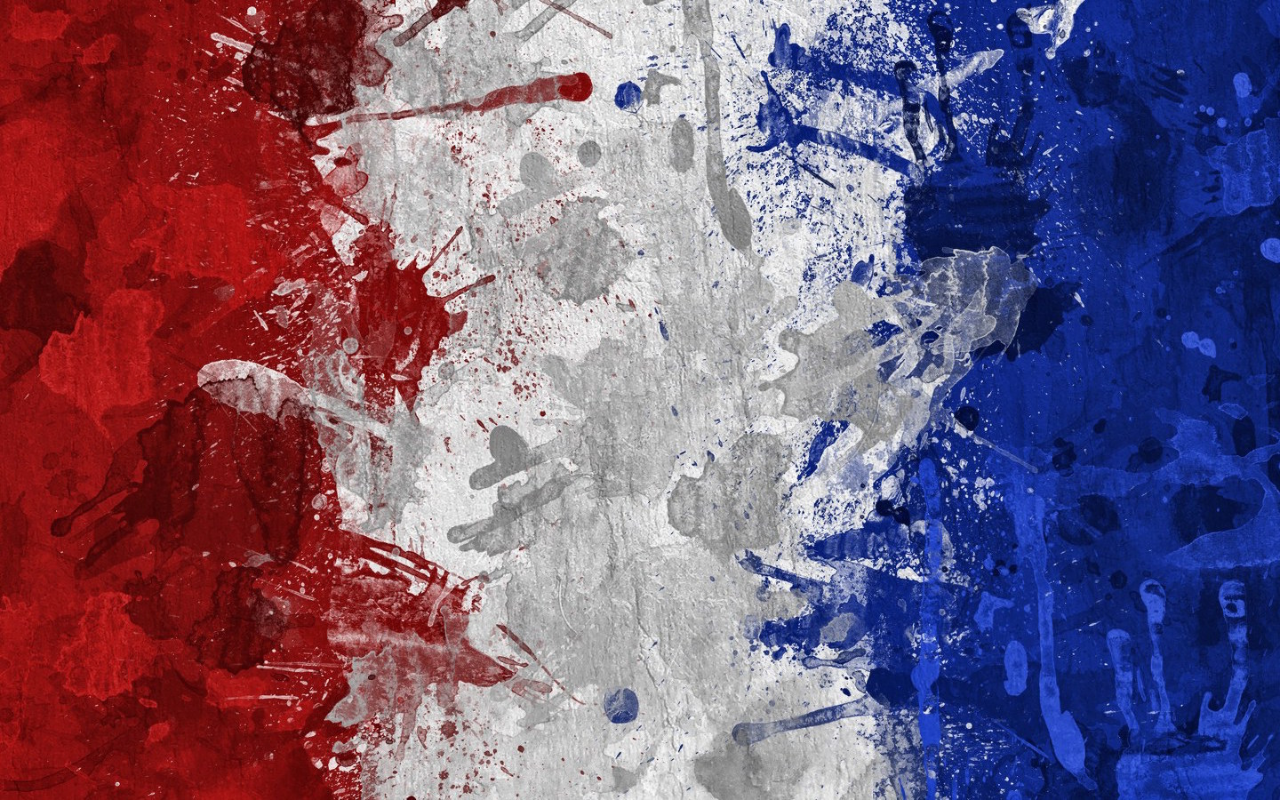
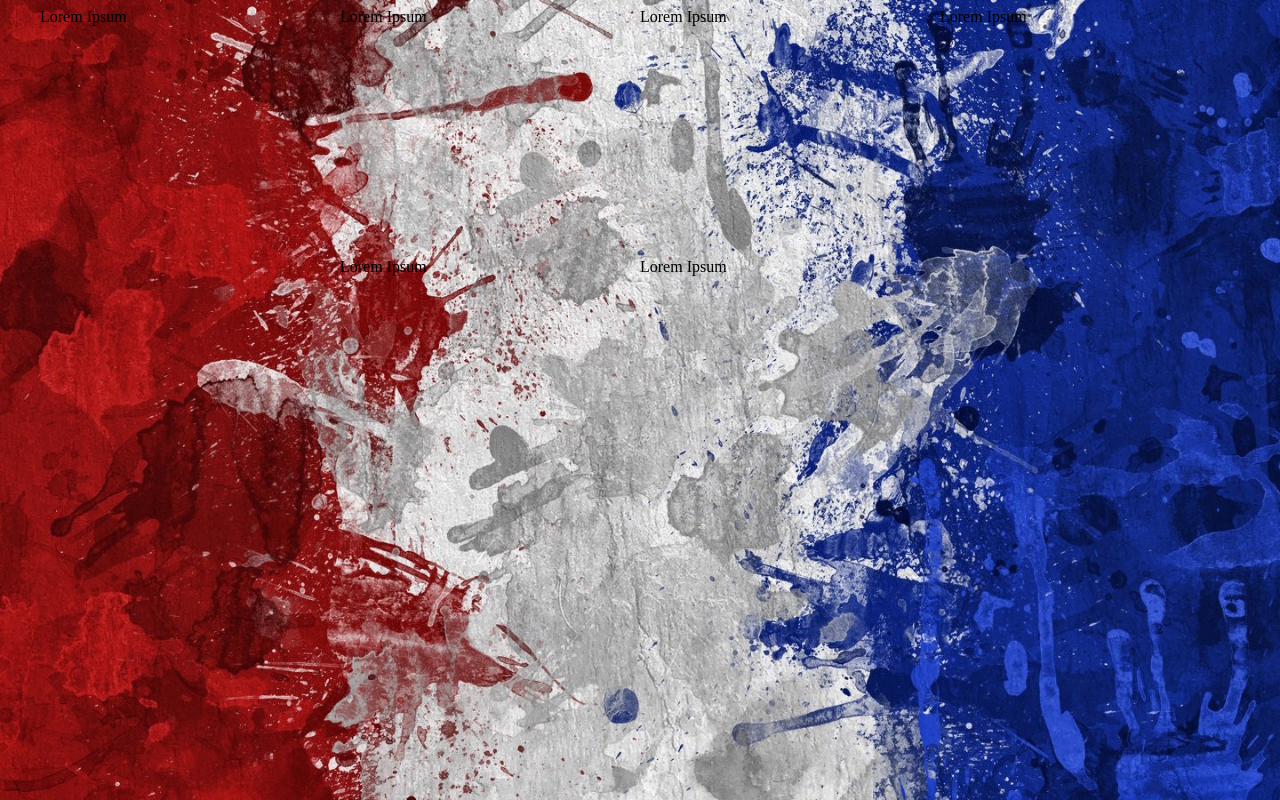
Before and after one commit to kristenbriggs/president_tracker, a website: page public/candidates.html in a window 1280 px wide. Drawn offline with Linux system fonts and the light colour scheme.

Commit message:
added flexbox

```diff
--- a/public/candidates.html
+++ b/public/candidates.html
@@ -7,6 +7,27 @@
   <link href="css/flag.css" type="text/css" rel="stylesheet">
 </head>
 <body>
-
+  <article class="flex-container">
+  <section class="flex-item-1">
+    Lorem Ipsum
+  </section>
+  <section class="flex-item-2">
+        Lorem Ipsum
+  </section>
+  <section class="flex-item-3">
+        Lorem Ipsum
+  </section>
+  <section class="flex-item-4">
+        Lorem Ipsum
+  </section>
+  <section class="flex-item-5">
+        Lorem Ipsum
+  </section>
+  <section class="flex-item-6">
+        Lorem Ipsum
+  </section>
+  </article>
+  <script src="js/libs/jquery.js"></script>
+  <script src="js/scripts.js"></script>
 </body>
 </html>
--- a/public/css/styles.css
+++ b/public/css/styles.css
@@ -23,3 +23,68 @@
   font-family: 'Pinyon Script', cursive;
   margin-left: 475px;
 }
+.flex-container {
+    display:flex;
+    flex-direction: row;
+    flex-wrap: wrap;
+    justify-content: center;
+    align-content: flex-start;
+    align-items: flex-start;
+}
+
+
+.flex-items-default {
+    width: 300px;
+    height: 250px;
+    flex-grow: 0;
+    flex-shrink: 0;
+    flex-basis: 0;
+}
+
+ .flex-item-1 {
+    width: 300px;
+    height: 250px;
+    flex-grow: <property unused>
+    flex-shrink: <property unused>
+    flex-basis: <property unused>
+}
+
+ .flex-item-2 {
+    width: 300px;
+    height: 250px;
+    flex-grow: <property unused>
+    flex-shrink: <property unused>
+    flex-basis: <property unused>
+}
+
+ .flex-item-3 {
+    width: 300px;
+    height: 250px;
+    flex-grow: <property unused>
+    flex-shrink: <property unused>
+    flex-basis: <property unused>
+}
+
+ .flex-item-4 {
+    width: 300px;
+    height: 250px;
+    flex-grow: <property unused>
+    flex-shrink: <property unused>
+    flex-basis: <property unused>
+}
+
+ .flex-item-5 {
+    width: 300px;
+    height: 250px;
+    flex-grow: <property unused>
+    flex-shrink: <property unused>
+    flex-basis: <property unused>
+}
+
+ .flex-item-6 {
+    width: 300px;
+    height: 250px;
+    flex-grow: <property unused>
+    flex-shrink: <property unused>
+    flex-basis: <property unused>
+}
```
